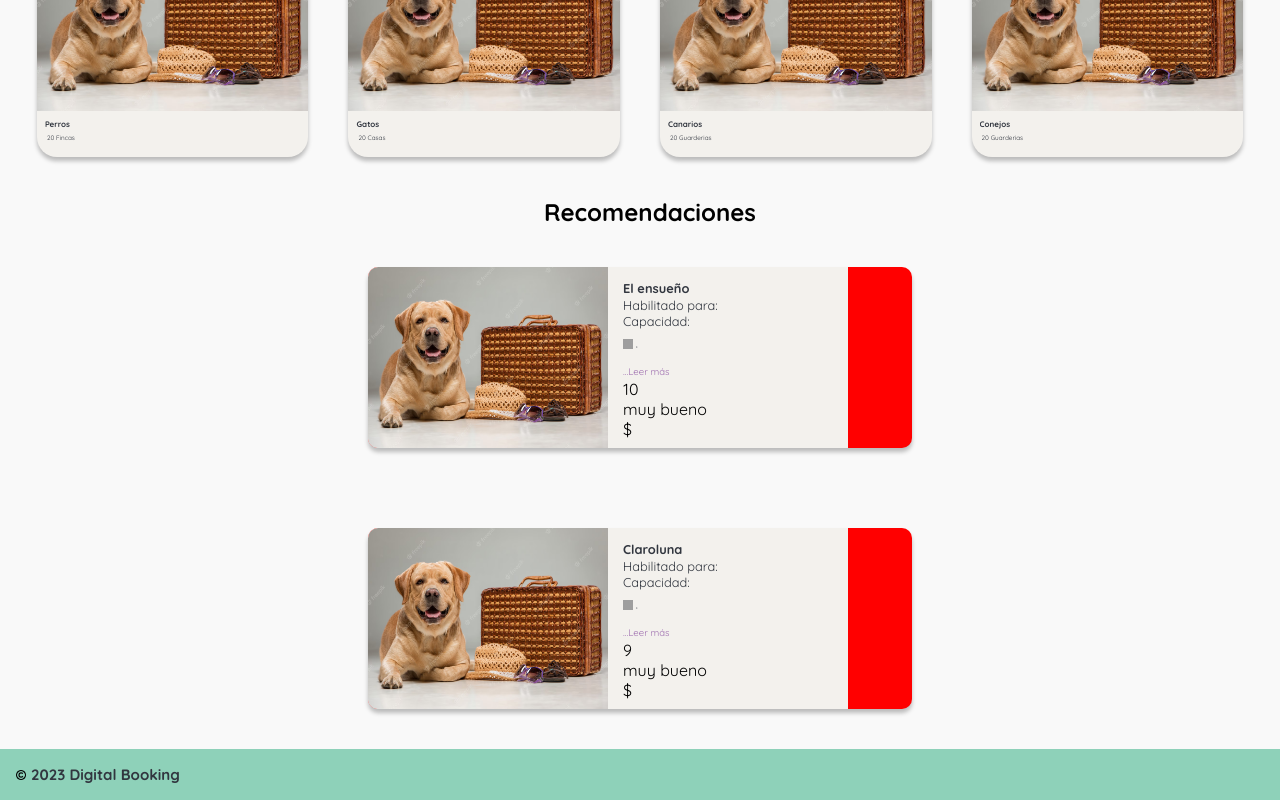
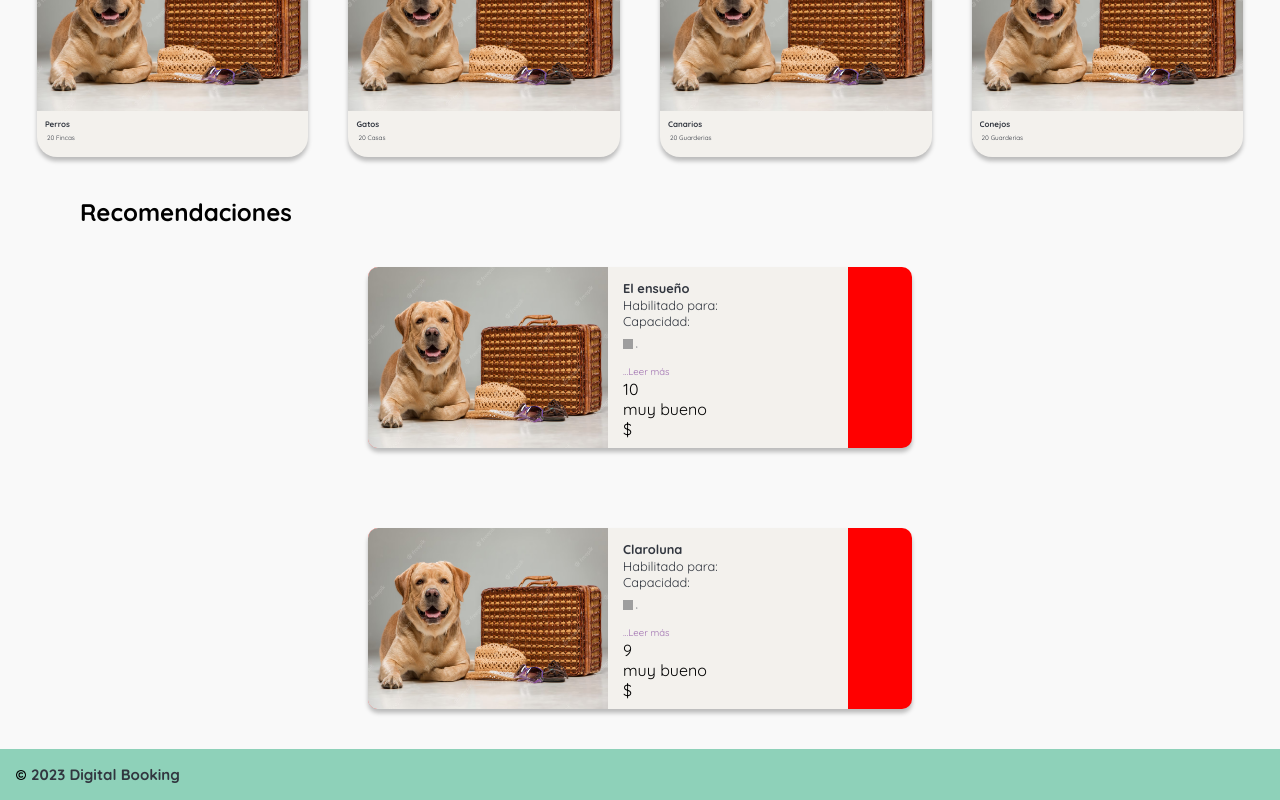
Before and after one commit to lizzmedina/petplace, a React (Vite) app in the folder Front/: page / in a window 1280 px wide. Shown: the part 344-1144 px from the top of the page. Built offline with nearby package versions, Linux system fonts and the light colour scheme; no server answers; grey boxes are pictures that could not be loaded.

Commit message:
"Actuializar"

```diff
--- a/Front/src/styles.css
+++ b/Front/src/styles.css
@@ -158,7 +158,9 @@ a:link, a:visited, a:active {
     margin-bottom: 15px;
 }
 
-
+.home-titles{
+    margin-left: 5rem;
+}
 /* Style for recommends section */
 
 .recommends-container {
@@ -170,9 +172,7 @@ a:link, a:visited, a:active {
     padding-top: 20px;
     width: 100%;
 }
-.recommends-container h2{
-    margin-left: 20px;
-}
+
 .render-cards-recomends{
     display: flex;
     flex-direction: row;
@@ -197,10 +197,7 @@ a:link, a:visited, a:active {
     background-color: var(--color7);
     width: 30rem;
 }
-.recommends-container {
-    align-items: center;
-    width: 100%;
-    }
+
 .card-image-recommends {
     height: 100%;
 }
```
